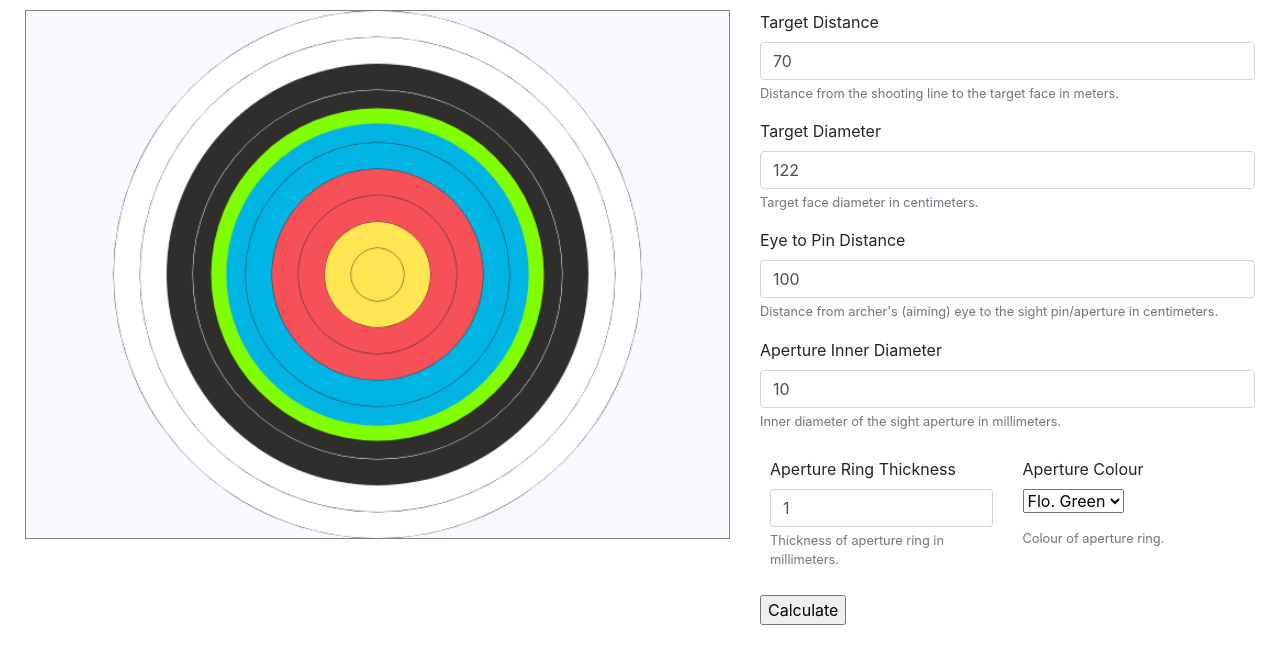
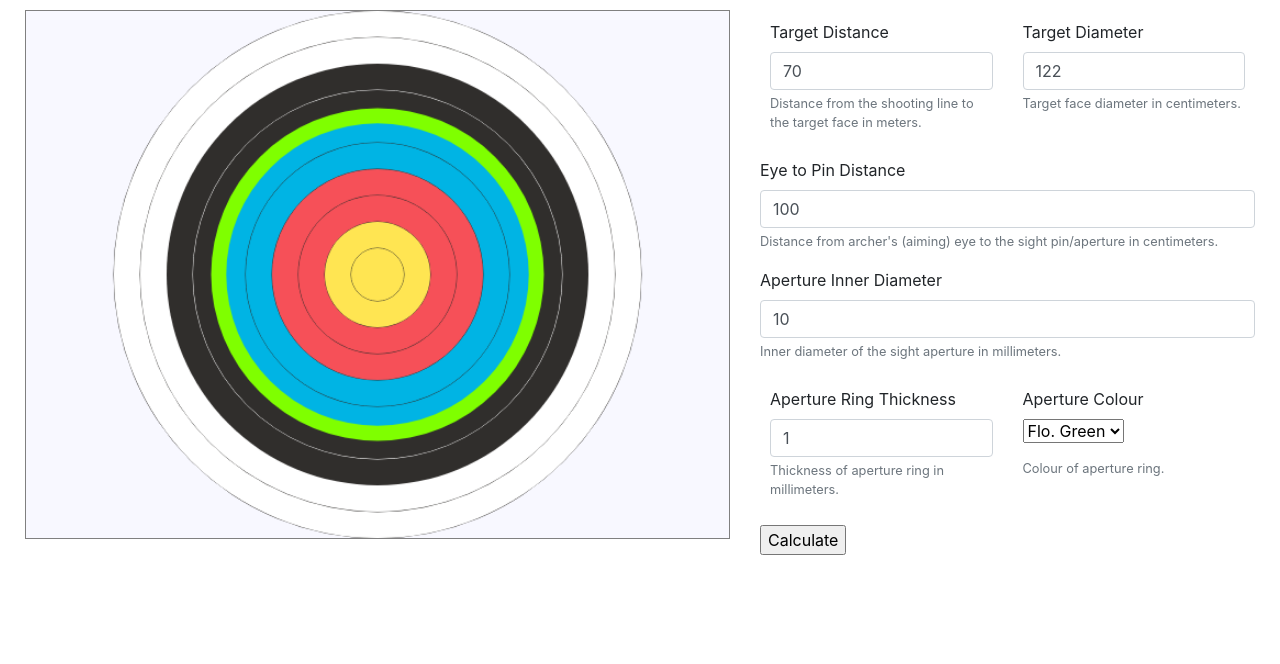
Before and after one commit to andrewazores/archery-sight-simulator, an Angular app: page / in a window 1280 px wide. Shown: the top 664 px of the page. Built offline with nearby package versions, Linux system fonts and the light colour scheme.

Commit message:
Set target dist/dia on same form line

```diff
--- a/src/app/app.component.html
+++ b/src/app/app.component.html
@@ -6,19 +6,21 @@
       </canvas>
     </div>
     <div class="col-xs-12 col-lg-5">
-      <div class="form-group">
+      <div class="form-group row">
+        <div class="col">
           <label for="targetDistance">Target Distance</label>
           <input id="targetDistance" class="form-control" type="number" min="1" max="200" [(ngModel)]="targetDistance" (keyup.enter)="calculate()">
           <small class="form-text text-muted">
             Distance from the shooting line to the target face in meters.
           </small>
         </div>
-      <div class="form-group">
+        <div class="col">
           <label for="targetDiameter">Target Diameter</label>
           <input id="targetDiameter" class="form-control" type="number" min="1" max="122" [(ngModel)]="targetDiameter" (keyup.enter)="calculate()">
           <small class="form-text text-muted">
             Target face diameter in centimeters.
           </small>
+        </div>
       </div>
       <div class="form-group">
         <label for="eyePinDistance">Eye to Pin Distance</label>
```
Lines whose indentation alone changed are shown as unchanged.
